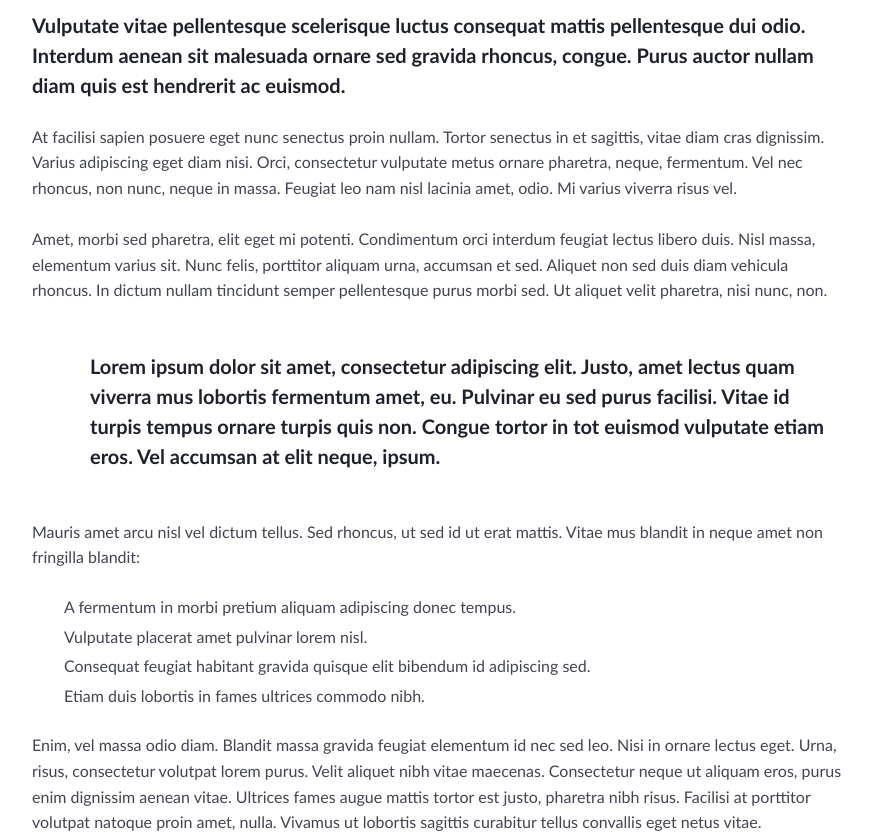
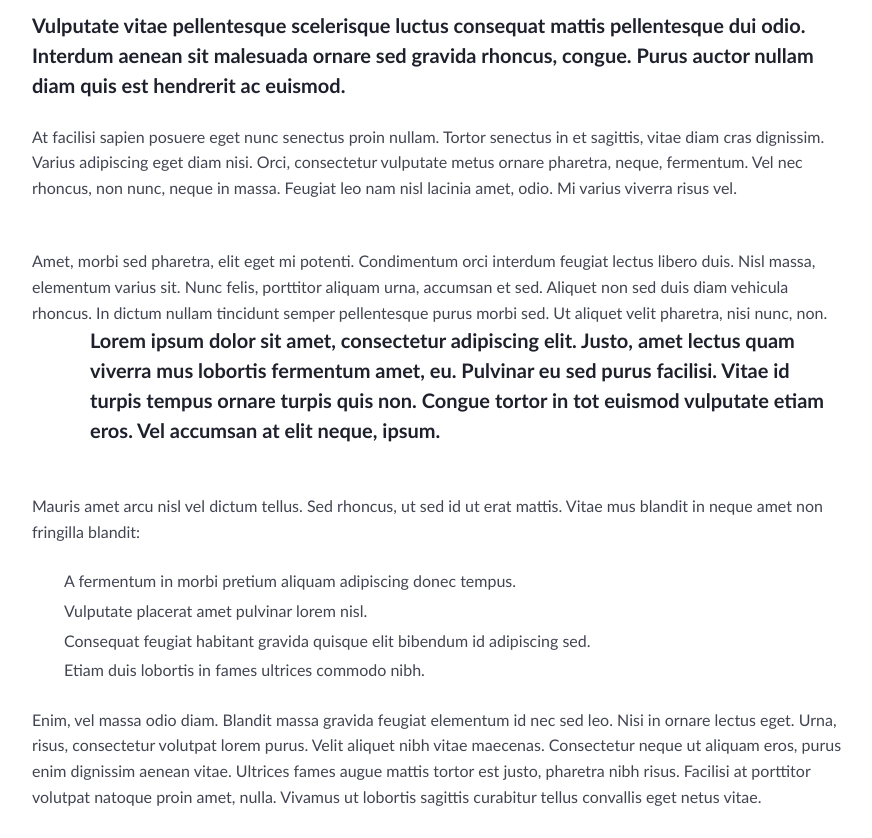
Before and after one commit to alina-don/lesson7, a plain HTML site: page index.html in a window 1280 px wide. Shown: the part 660-1498 px from the top of the page, without its empty margins (203-1075 px from the left). Drawn offline with Linux system fonts and the light colour scheme.

Commit message:
Update index.html

```diff
--- a/index.html
+++ b/index.html
@@ -21,8 +21,8 @@
 		<div class="article">
 			<div class="article__container">
 				<p class="vulputate">Vulputate vitae pellentesque scelerisque luctus consequat mattis pellentesque dui odio. Interdum aenean sit malesuada ornare sed gravida rhoncus, congue. Purus auctor nullam diam quis est hendrerit ac euismod.</p>
-				<p class="at-facilisi">At facilisi sapien posuere eget nunc senectus proin nullam. Tortor senectus in et sagittis, vitae diam cras dignissim. Varius adipiscing eget diam nisi. Orci, consectetur vulputate metus ornare pharetra, neque, fermentum. Vel nec rhoncus, non nunc, neque in massa. Feugiat leo nam nisl lacinia amet, odio. Mi varius viverra risus vel.<br>	<br>
-				Amet, morbi sed pharetra, elit eget mi potenti. Condimentum orci interdum feugiat lectus libero duis. Nisl massa, elementum varius sit. Nunc felis, porttitor aliquam urna, accumsan et sed. Aliquet non sed duis diam vehicula rhoncus. In dictum nullam tincidunt semper pellentesque purus morbi sed. Ut aliquet velit pharetra, nisi nunc, non.</p>
+				<p class="at-facilisi">At facilisi sapien posuere eget nunc senectus proin nullam. Tortor senectus in et sagittis, vitae diam cras dignissim. Varius adipiscing eget diam nisi. Orci, consectetur vulputate metus ornare pharetra, neque, fermentum. Vel nec rhoncus, non nunc, neque in massa. Feugiat leo nam nisl lacinia amet, odio. Mi varius viverra risus vel.</p>
+				<p class="amet">Amet, morbi sed pharetra, elit eget mi potenti. Condimentum orci interdum feugiat lectus libero duis. Nisl massa, elementum varius sit. Nunc felis, porttitor aliquam urna, accumsan et sed. Aliquet non sed duis diam vehicula rhoncus. In dictum nullam tincidunt semper pellentesque purus morbi sed. Ut aliquet velit pharetra, nisi nunc, non.</p>
 				<p class="lorem">Lorem ipsum dolor sit amet, consectetur adipiscing elit. Justo, amet lectus quam viverra mus lobortis fermentum amet, eu. Pulvinar eu sed purus  facilisi. Vitae id turpis tempus ornare turpis quis non. Congue tortor in tot euismod vulputate etiam eros. Vel accumsan at elit neque, ipsum.</p>
 				<p class="mauris">Mauris amet arcu nisl vel dictum tellus. Sed rhoncus, ut sed id ut erat mattis. Vitae mus blandit in neque amet non fringilla blandit:</p>
 				<ul class="list">
```
